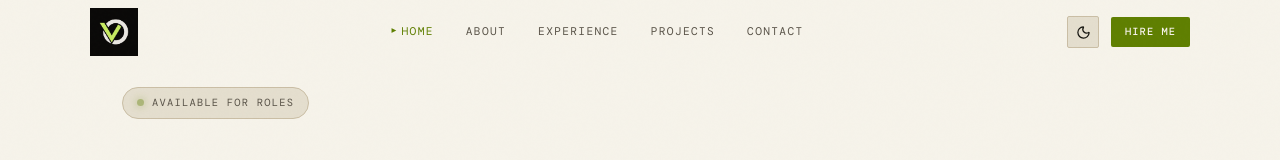
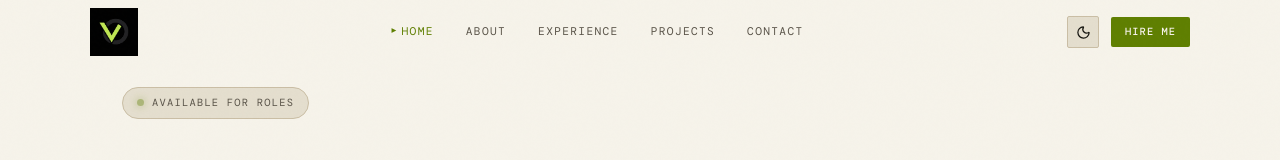
Before and after one commit to OutstandingVick/builtbyvick, a Next.js app: page / in a window 1280 px wide. Shown: the top 160 px of the page. Built offline with nearby package versions, Linux system fonts and the light colour scheme; a web font is replaced by a local one.

Commit message:
logo fixed

```diff
--- a/components/Nav.tsx
+++ b/components/Nav.tsx
@@ -120,7 +120,7 @@ export default function Nav() {
           }}
         >
           <Image
-            src={theme === "light" ? "/vick-light.png" : "/vick-dark.png"}
+            src={theme === "dark" ? "/vick-light.png" : "/vick-dark.png"}
             alt="Victor Ogundimu logo"
             width={48}
             height={48}
```
